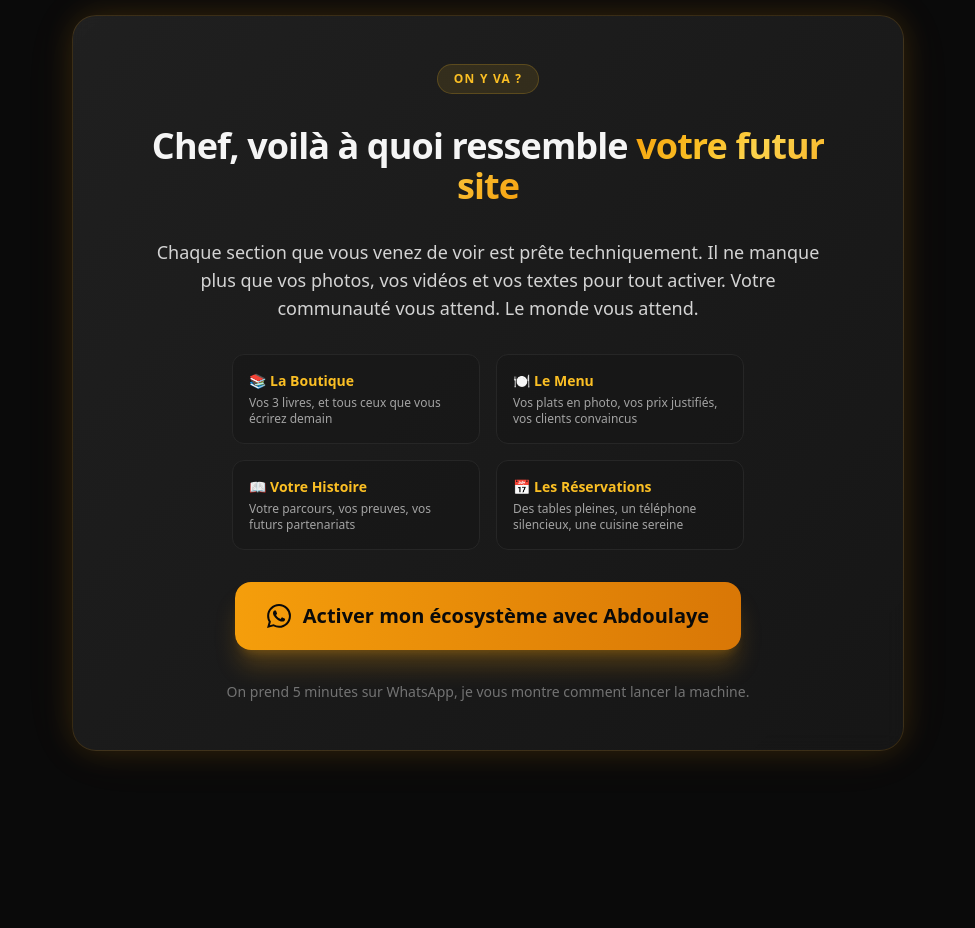
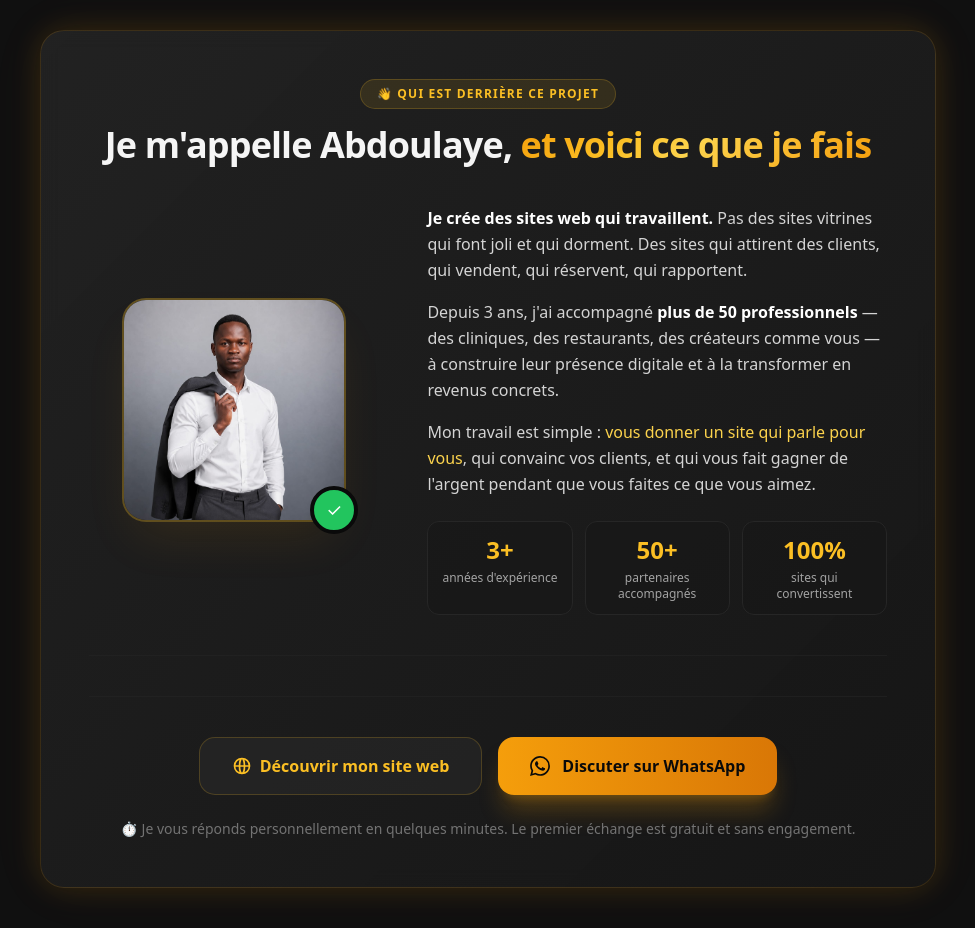
Before and after one commit to PATAWALA/chef-Omiel, a Next.js app: page / in a window 1280 px wide. Shown: the part 7740-8668 px from the top of the page, without its empty margins (152-1127 px from the left). Before the commit the page ends 8571 px from the top, so only its background shows below. Built offline with nearby package versions, Linux system fonts and the light colour scheme.

Commit message:
4 update

```diff
--- a/src/app/page.tsx
+++ b/src/app/page.tsx
@@ -928,64 +928,125 @@ export default function ChefOmielPage() {
       </main>
 
            {/* ═══════════════════════════════════════════════
-          FOOTER / CONCLUSION
+          SECTION ABDOULAYE / À PROPOS DE MOI
           ═══════════════════════════════════════════════ */}
-      <footer className="border-t border-neutral-800/50 bg-neutral-950">
-        <div className="max-w-4xl mx-auto px-4 sm:px-6 lg:px-8 py-12 sm:py-16 lg:py-20">
-          <div className="card-premium gold-border rounded-3xl p-6 sm:p-10 lg:p-12 text-center space-y-8 gold-glow">
+      <SectionWrapper id="abdoulaye" variant="dark">
+        <div className="max-w-4xl mx-auto">
+          <div className="card-premium gold-border rounded-3xl p-6 sm:p-10 lg:p-12 gold-glow">
+
+            {/* En-tête */}
+            <div className="text-center space-y-4 mb-10">
               <span className="inline-block px-4 py-1.5 rounded-full text-xs font-bold uppercase tracking-widest bg-amber-400/10 text-amber-400 border border-amber-400/20">
-              On y va ?
+                👋 Qui est derrière ce projet
               </span>
+              <h2 className="text-2xl sm:text-3xl lg:text-4xl font-black leading-tight tracking-tight">
+                Je m&apos;appelle Abdoulaye,{" "}
+                <span className="gold-text">et voici ce que je fais</span>
+              </h2>
+            </div>
 
-            <h2 className="text-2xl sm:text-3xl lg:text-4xl font-black leading-tight tracking-tight">
-              Chef, voilà à quoi ressemble{" "}
-              <span className="gold-text">votre futur site</span>
-            </h2>
+            {/* Photo + Texte */}
+            <div className="grid md:grid-cols-5 gap-8 lg:gap-12 items-center">
 
-            <p className="text-neutral-300 text-base sm:text-lg leading-relaxed max-w-2xl mx-auto">
-              Chaque section que vous venez de voir est prête techniquement.
-              Il ne manque plus que vos photos, vos vidéos et vos textes pour tout activer.
-              Votre communauté vous attend. Le monde vous attend.
-            </p>
-
-            {/* Récapitulatif */}
-            <div className="grid sm:grid-cols-2 gap-4 max-w-lg mx-auto text-left">
-              <div className="bg-neutral-900/50 rounded-xl p-4 border border-neutral-800">
-                <p className="text-amber-400 font-bold text-sm mb-1">📚 La Boutique</p>
-                <p className="text-neutral-400 text-xs">Vos 3 livres, et tous ceux que vous écrirez demain</p>
+              {/* Photo */}
+              <div className="md:col-span-2 flex justify-center">
+                <div className="relative">
+                  <div className="w-48 h-48 sm:w-56 sm:h-56 rounded-3xl overflow-hidden border-2 border-amber-400/30 shadow-2xl shadow-amber-500/10">
+                    <img
+                      src="/images/moi.jpeg"
+                      alt="Abdoulaye - Expert en sites web"
+                      className="w-full h-full object-cover"
+                    />
                   </div>
-              <div className="bg-neutral-900/50 rounded-xl p-4 border border-neutral-800">
-                <p className="text-amber-400 font-bold text-sm mb-1">🍽️ Le Menu</p>
-                <p className="text-neutral-400 text-xs">Vos plats en photo, vos prix justifiés, vos clients convaincus</p>
+                  <div className="absolute -bottom-3 -right-3 w-12 h-12 rounded-full bg-green-500 border-4 border-neutral-950 flex items-center justify-center">
+                    <span className="text-white text-lg">✓</span>
                   </div>
-              <div className="bg-neutral-900/50 rounded-xl p-4 border border-neutral-800">
-                <p className="text-amber-400 font-bold text-sm mb-1">📖 Votre Histoire</p>
-                <p className="text-neutral-400 text-xs">Votre parcours, vos preuves, vos futurs partenariats</p>
-              </div>
-              <div className="bg-neutral-900/50 rounded-xl p-4 border border-neutral-800">
-                <p className="text-amber-400 font-bold text-sm mb-1">📅 Les Réservations</p>
-                <p className="text-neutral-400 text-xs">Des tables pleines, un téléphone silencieux, une cuisine sereine</p>
                 </div>
               </div>
 
+              {/* Texte */}
+              <div className="md:col-span-3 space-y-6">
+                <div className="space-y-4 text-neutral-300 leading-relaxed">
+                  <p>
+                    <span className="text-white font-semibold">Je crée des sites web qui travaillent.</span>{" "}
+                    Pas des sites vitrines qui font joli et qui dorment.
+                    Des sites qui attirent des clients, qui vendent, qui réservent, qui rapportent.
+                  </p>
+                  <p>
+                    Depuis 3 ans, j&apos;ai accompagné <span className="text-white font-semibold">plus de 50 professionnels</span> —
+                    des cliniques, des restaurants, des créateurs comme vous —
+                    à construire leur présence digitale et à la transformer en revenus concrets.
+                  </p>
+                  <p>
+                    Mon travail est simple : <span className="text-amber-300 font-medium">vous donner un site qui parle pour vous</span>,
+                    qui convainc vos clients, et qui vous fait gagner de l&apos;argent
+                    pendant que vous faites ce que vous aimez.
+                  </p>
+                </div>
+
+                {/* Chiffres clés */}
+                <div className="grid grid-cols-3 gap-3">
+                  <div className="bg-neutral-900/50 rounded-xl p-3 text-center border border-neutral-800">
+                    <p className="text-amber-400 font-black text-xl sm:text-2xl">3+</p>
+                    <p className="text-neutral-400 text-xs mt-1">années d&apos;expérience</p>
+                  </div>
+                  <div className="bg-neutral-900/50 rounded-xl p-3 text-center border border-neutral-800">
+                    <p className="text-amber-400 font-black text-xl sm:text-2xl">50+</p>
+                    <p className="text-neutral-400 text-xs mt-1">partenaires accompagnés</p>
+                  </div>
+                  <div className="bg-neutral-900/50 rounded-xl p-3 text-center border border-neutral-800">
+                    <p className="text-amber-400 font-black text-xl sm:text-2xl">100%</p>
+                    <p className="text-neutral-400 text-xs mt-1">sites qui convertissent</p>
+                  </div>
+                </div>
+              </div>
+            </div>
+
+            {/* Séparateur */}
+            <div className="my-10 border-t border-neutral-800/50" />
+
+            {/* Séparateur */}
+            <div className="my-10 border-t border-neutral-800/50" />
+
+            {/* Découvrir mon travail + Contact */}
+            <div className="text-center space-y-6">
+
+              <div className="flex flex-col sm:flex-row gap-4 justify-center">
+                {/* Bouton : Voir mon site */}
+                <a
+                  href="atawala-v2-nry6.vercel.app"
+                  target="_blank"
+                  rel="noopener noreferrer"
+                  className="inline-flex items-center justify-center gap-2 px-8 py-4 bg-neutral-800/80 text-amber-400 font-bold rounded-2xl border border-amber-400/20 hover:bg-neutral-700/80 hover:border-amber-400/40 transition-all duration-300 active:scale-95"
+                >
+                  <svg className="w-5 h-5" fill="none" stroke="currentColor" viewBox="0 0 24 24">
+                    <path strokeLinecap="round" strokeLinejoin="round" strokeWidth={2} d="M21 12a9 9 0 01-9 9m9-9a9 9 0 00-9-9m9 9H3m9 9a9 9 0 01-9-9m9 9c1.657 0 3-4.03 3-9s-1.343-9-3-9m0 18c-1.657 0-3-4.03-3-9s1.343-9 3-9m-9 9a9 9 0 019-9" />
+                  </svg>
+                  Découvrir mon site web
+                </a>
+
+                {/* Bouton : WhatsApp */}
                 <a
                   href={`https://wa.me/${WHATSAPP_NUMBER}?text=${WHATSAPP_MESSAGE}`}
                   target="_blank"
                   rel="noopener noreferrer"
-              className="inline-flex items-center gap-3 px-8 py-5 bg-gradient-to-r from-amber-500 to-amber-600 text-neutral-950 font-black text-lg sm:text-xl rounded-2xl hover:from-amber-400 hover:to-amber-500 transition-all duration-300 shadow-xl shadow-amber-500/25 hover:shadow-amber-500/50 active:scale-95 group"
+                  className="inline-flex items-center justify-center gap-3 px-8 py-4 bg-gradient-to-r from-amber-500 to-amber-600 text-neutral-950 font-black rounded-2xl hover:from-amber-400 hover:to-amber-500 transition-all duration-300 shadow-xl shadow-amber-500/25 hover:shadow-amber-500/50 active:scale-95 group"
                 >
-              <svg className="w-6 h-6 group-hover:scale-110 transition-transform" fill="currentColor" viewBox="0 0 24 24">
+                  <svg className="w-5 h-5 group-hover:scale-110 transition-transform" fill="currentColor" viewBox="0 0 24 24">
                     <path d="M17.472 14.382c-.297-.149-1.758-.867-2.03-.967-.273-.099-.471-.148-.67.15-.197.297-.767.966-.94 1.164-.173.199-.347.223-.644.075-.297-.15-1.255-.463-2.39-1.475-.883-.788-1.48-1.761-1.653-2.059-.173-.297-.018-.458.13-.606.134-.133.298-.347.446-.52.149-.174.198-.298.298-.497.099-.198.05-.371-.025-.52-.075-.149-.669-1.612-.916-2.207-.242-.579-.487-.5-.669-.51-.173-.008-.371-.01-.57-.01-.198 0-.52.074-.792.372-.272.297-1.04 1.016-1.04 2.479 0 1.462 1.065 2.875 1.213 3.074.149.198 2.096 3.2 5.077 4.487.709.306 1.262.489 1.694.625.712.227 1.36.195 1.871.118.571-.085 1.758-.719 2.006-1.413.248-.694.248-1.289.173-1.413-.074-.124-.272-.198-.57-.347m-5.421 7.403h-.004a9.87 9.87 0 01-5.031-1.378l-.361-.214-3.741.982.998-3.648-.235-.374a9.86 9.86 0 01-1.51-5.26c.001-5.45 4.436-9.884 9.888-9.884 2.64 0 5.122 1.03 6.988 2.898a9.825 9.825 0 012.893 6.994c-.003 5.45-4.437 9.884-9.885 9.884m8.413-18.297A11.815 11.815 0 0012.05 0C5.495 0 .16 5.335.157 11.892c0 2.096.547 4.142 1.588 5.945L.057 24l6.305-1.654a11.882 11.882 0 005.683 1.448h.005c6.554 0 11.89-5.335 11.893-11.893a11.821 11.821 0 00-3.48-8.413z" />
                   </svg>
-              Activer mon écosystème avec Abdoulaye
+                  Discuter sur WhatsApp
                 </a>
+              </div>
 
               <p className="text-neutral-500 text-sm">
-              On prend 5 minutes sur WhatsApp, je vous montre comment lancer la machine.
+                ⏱️ Je vous réponds personnellement en quelques minutes. Le premier échange est gratuit et sans engagement.
               </p>
             </div>
+
           </div>
-      </footer>
+        </div>
+      </SectionWrapper>
     </div>
   );
 }
```
Also changed, not shown: public/images/moi.jpeg (added). Lines whose indentation alone changed are shown as unchanged.
